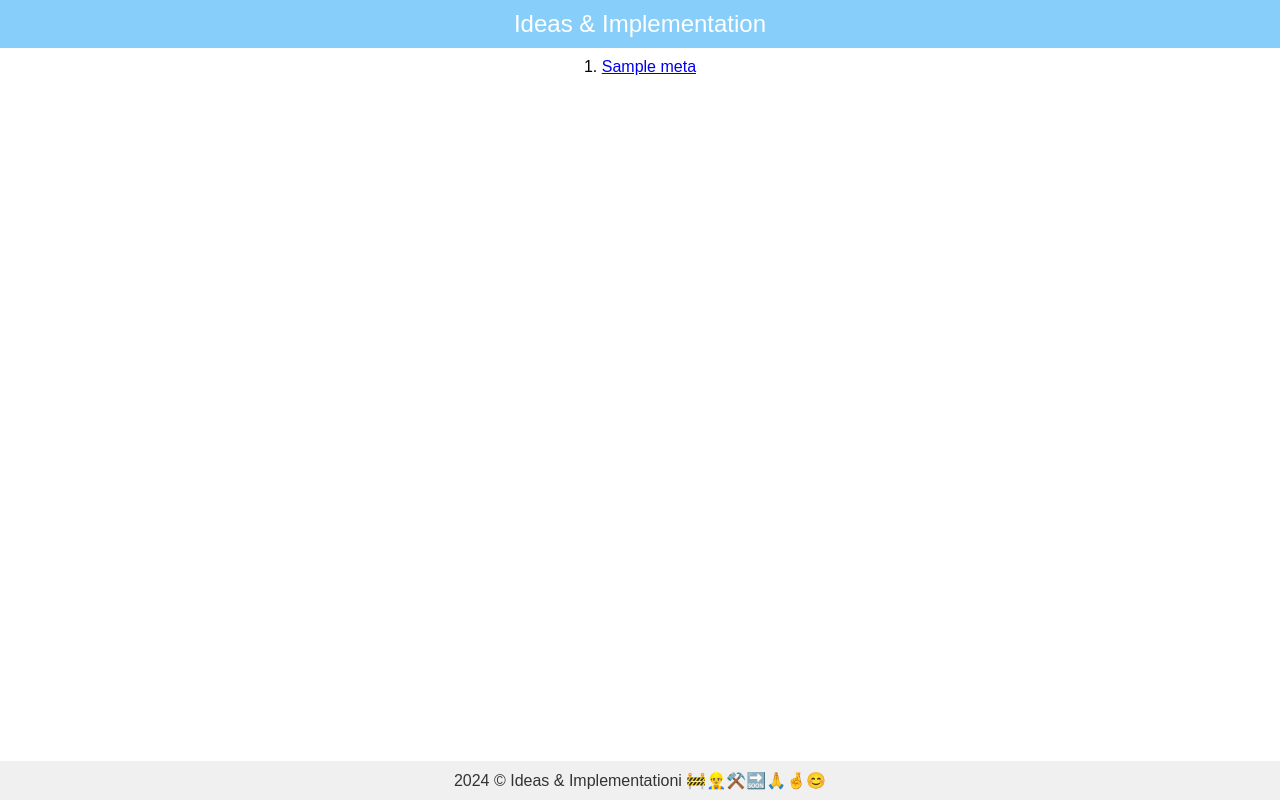
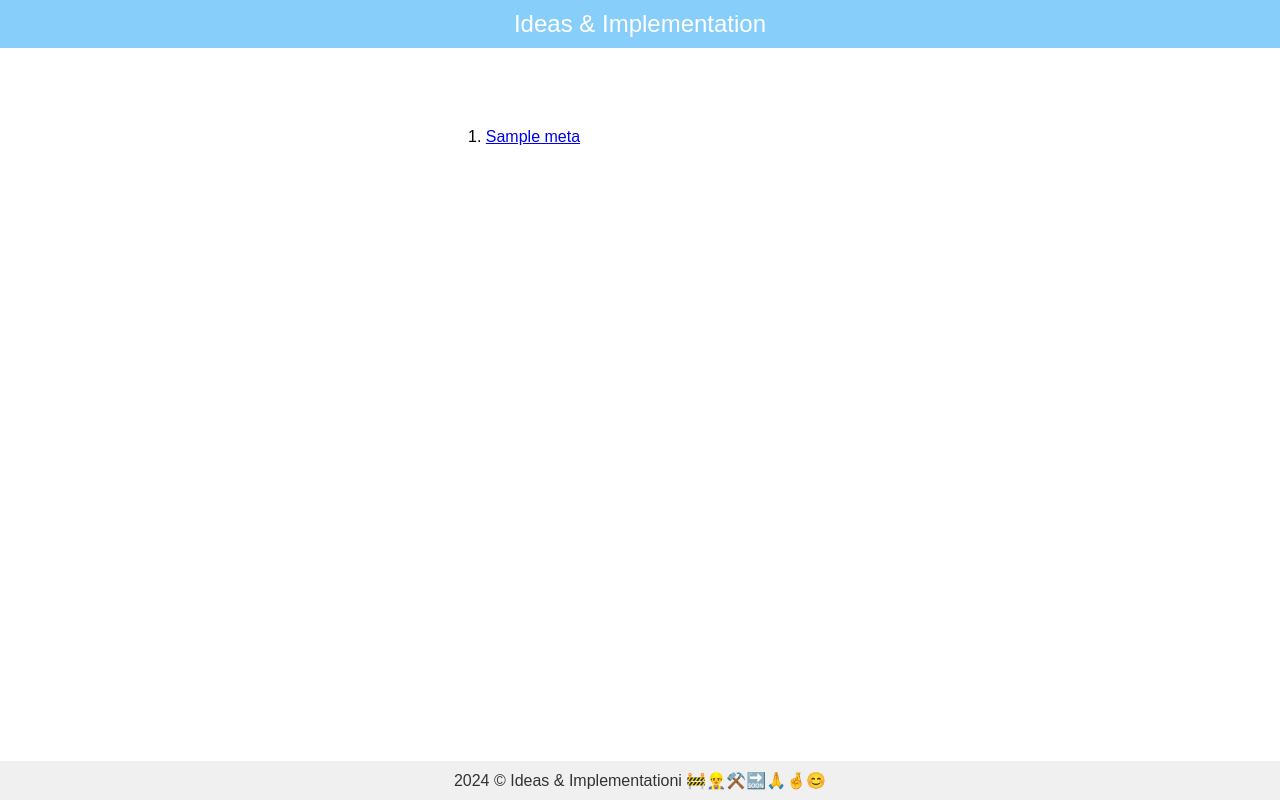
Before and after one commit to ta0ma0/ta0ma0.github.io, a Flask app: template templates/index.html in a window 1280 px wide. Run offline with Flask 3, Linux system fonts and the light colour scheme; the template is opened without the code that fills it: most values are stand-ins (such as "Sample title", 1, 10 or a date in 2020).

Commit message:
add div and margin top to article

```diff
--- a/templates/index.html
+++ b/templates/index.html
@@ -17,6 +17,9 @@
       font-family: Arial, sans-serif;
       text-align: center; /* Центрирует содержимое */
       flex: 1; /* Разрешает body растягиваться, занимая доступное пространство */
+      display: grid;
+  grid-template-rows: auto 1fr auto; /* Three rows: content, space, footer */
+  min-height: 100vh;
     }
     header {
       background-color: #87CEFA; /* Светло-синий цвет */
@@ -24,6 +27,11 @@
       color: white;
       font-size: 24px;
     }
+    .articles {
+    margin-top: 70px;
+    margin-left: 20%;
+
+}
     ul {
       list-style: none; /* Убирает стандартные маркеры */
       padding: 0;
@@ -58,11 +66,13 @@
 </head>
 <body>
   <header>Ideas & Implementation</header>
+  <div class="articles">
   <ul>
     {% for post in posts %}
       <li>{{ loop.index }}. <a href="{{ post.path }}">{{ post.meta.title }}</a></li>
     {% endfor %}
   </ul>
+</div>
   <footer>2024 &copy; Ideas & Implementationi   🚧👷‍♂️⚒️🔜🙏🤞😊</footer>
 </body>
 </html>
```
